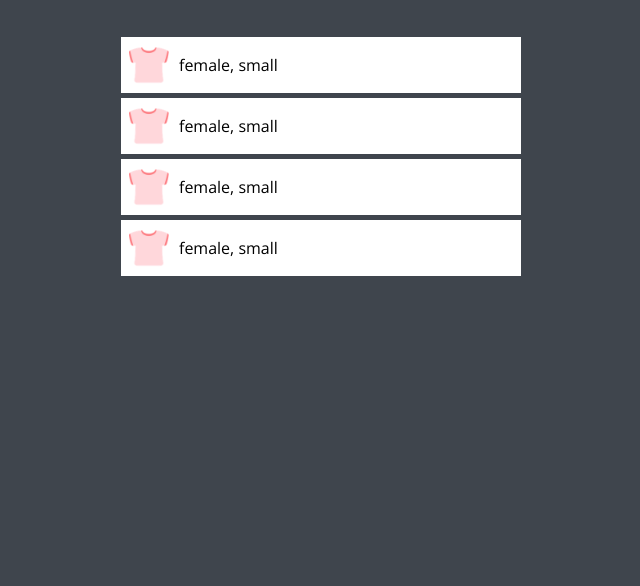
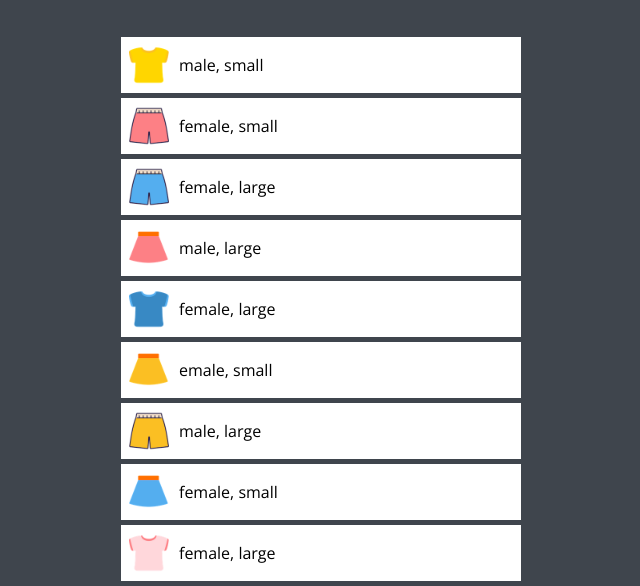
Before and after one commit to jyooj08/Shoppingmall_mini_game, a plain HTML site: page index.html in a window 1280 px wide. Shown: the part 248-834 px from the top of the page, without its empty margins (319-959 px from the left). Before the commit the page ends 800 px from the top, so only its background shows below. Drawn offline with nearby package versions, Linux system fonts and the light colour scheme.

Commit message:
Update HTML file using JS and JSON file

```diff
--- a/index.html
+++ b/index.html
@@ -31,22 +31,7 @@
     <!-- Dresses -->
     <section>
      <ul class="dresses">
-       <li class="dress">
-         <img src="img/pink_t.png" alt="tshirt" class="dress__img">
-         <span class="dress__description">female, small</span>
-       </li>
-       <li class="dress">
-        <img src="img/pink_t.png" alt="tshirt" class="dress__img">
-        <span class="dress__description">female, small</span>
-      </li>
-      <li class="dress">
-        <img src="img/pink_t.png" alt="tshirt" class="dress__img">
-        <span class="dress__description">female, small</span>
-      </li>
-      <li class="dress">
-        <img src="img/pink_t.png" alt="tshirt" class="dress__img">
-        <span class="dress__description">female, small</span>
-      </li>
+
      </ul>
     </section>
   </body>
--- a/src/main.js
+++ b/src/main.js
@@ -0,0 +1,53 @@
+'use strict'
+
+// Fetch the dresses from the JSON file
+function loadDresses(){
+    return fetch('data/data.json')
+    .then(response => response.json())
+    .then(json => json.dresses);
+}
+
+function displayDresses(dresses){
+    /*
+    --Yujin's solution!--
+
+    const dress_list = document.querySelector(".dresses");
+    dresses.forEach(element => {
+        console.log(element);
+        let dress = document.createElement("li");
+        dress.setAttribute("class","dress");
+
+        let img = document.createElement("img");
+        img.setAttribute("src",element["image"]);
+        img.setAttribute("class", "dress__img");
+        img.setAttribute("alt",element["type"]);
+
+        let span = document.createElement("span");
+        span.innerHTML= element["gender"] + ", " + element["size"];
+
+        dress.appendChild(img);
+        dress.appendChild(span);
+        dress_list.appendChild(dress);
+    });
+    */
+
+    const container = document.querySelector('.dresses');
+    container.innerHTML = dresses.map(dress => createHTMLString(dress)).join('');
+}
+
+function createHTMLString(dress){
+    return `
+    <li class="dress">
+        <img src="${dress.image}" alt="${dress.type}" class="dress__img">
+        <span class="dress__description">${dress.gender}, ${dress.size}</span>
+    </li>
+    `;
+}
+
+// main
+loadDresses()
+.then(dresses => {
+    displayDresses(dresses);
+    // setEventListerers(dresses);
+})
+.catch(console.log);
```
